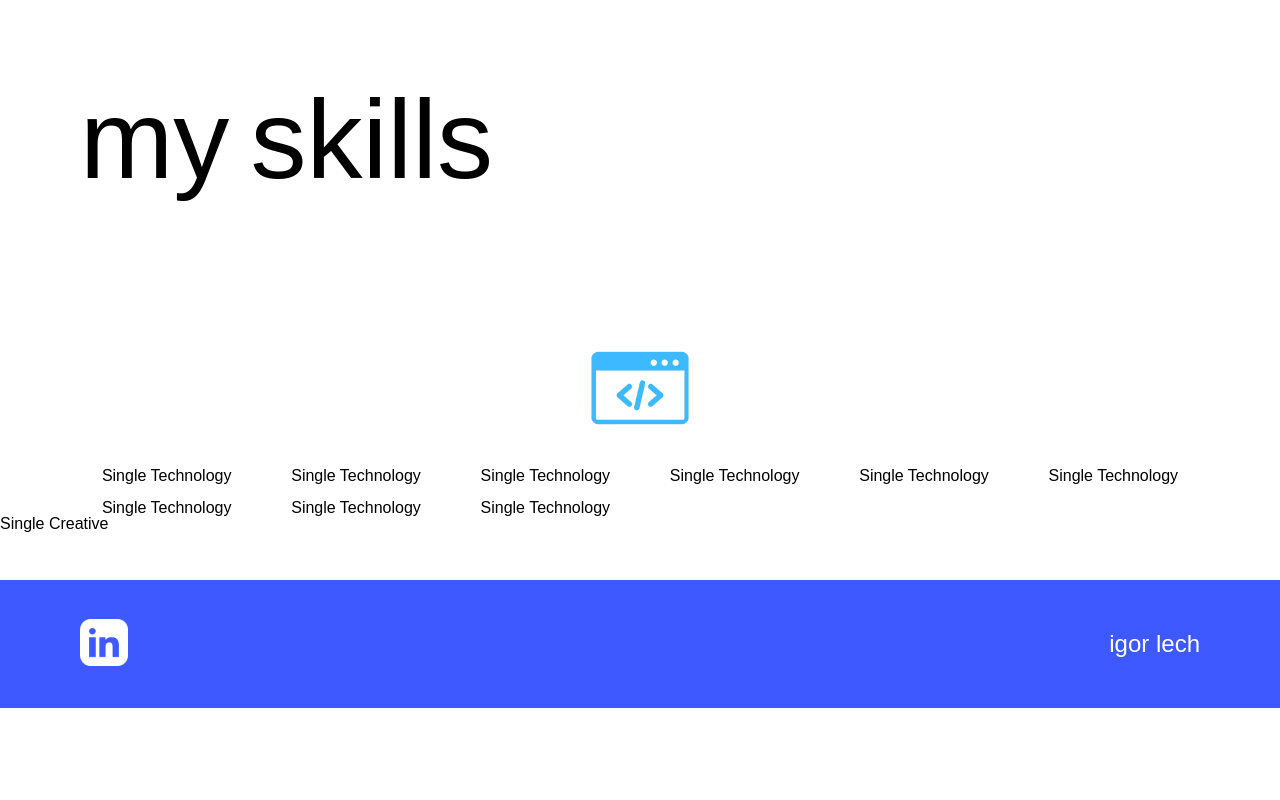
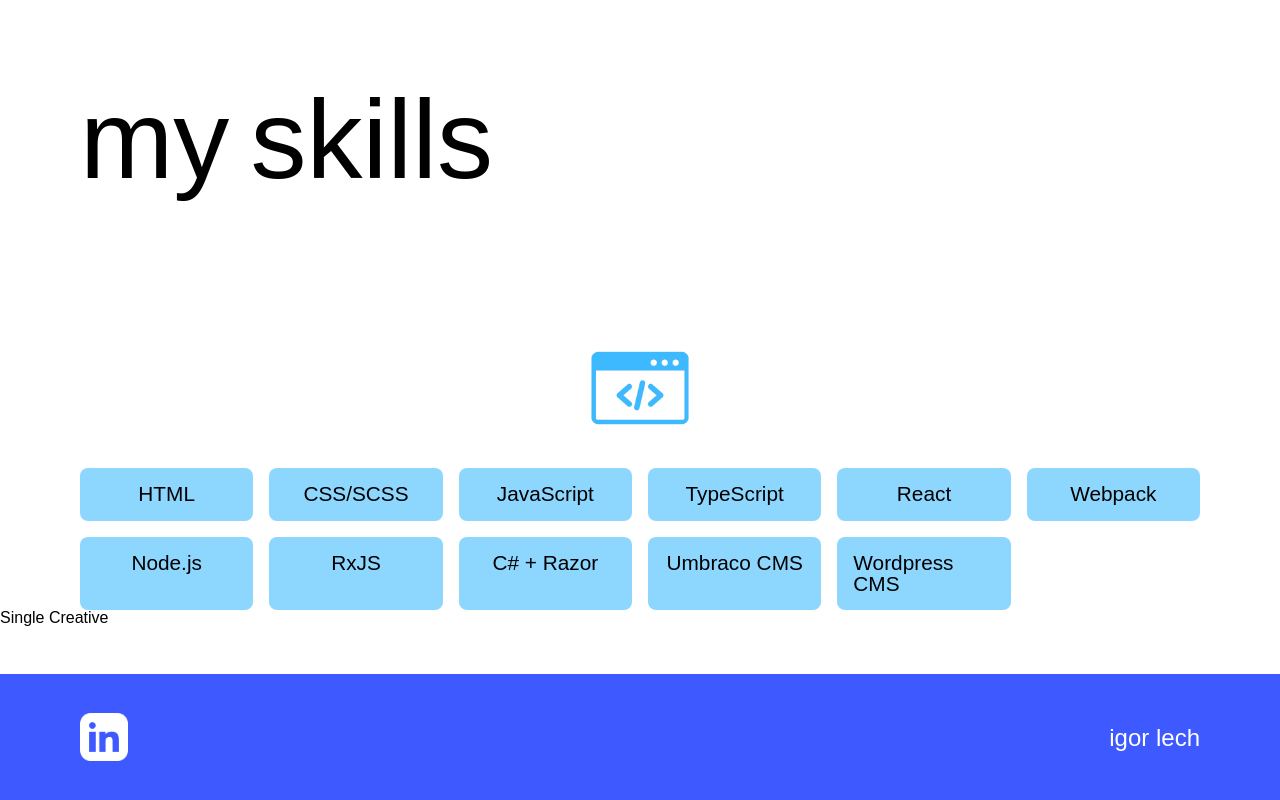
Before and after one commit to igorlech/portfolio-v2, a React (Vite) app: page / in a window 1280 px wide. Shown: the part 828-1628 px from the top of the page. Before the commit the page ends 1536 px from the top, so only its background shows below. Built offline with nearby package versions, Linux system fonts and the light colour scheme; a web font is replaced by a local one.

Commit message:
skills grid updated

```diff
--- a/src/components/Technologies.jsx
+++ b/src/components/Technologies.jsx
@@ -1,15 +1,17 @@
 export default function Technologies() {
   return (
     <div className="skills-technologies">
-      <div className="single-technology">Single Technology</div>
-      <div className="single-technology">Single Technology</div>
-      <div className="single-technology">Single Technology</div>
-      <div className="single-technology">Single Technology</div>
-      <div className="single-technology">Single Technology</div>
-      <div className="single-technology">Single Technology</div>
-      <div className="single-technology">Single Technology</div>
-      <div className="single-technology">Single Technology</div>
-      <div className="single-technology">Single Technology</div>
+      <div className="single-technology">HTML</div>
+      <div className="single-technology">CSS/SCSS</div>
+      <div className="single-technology">JavaScript</div>
+      <div className="single-technology">TypeScript</div>
+      <div className="single-technology">React</div>
+      <div className="single-technology">Webpack</div>
+      <div className="single-technology">Node.js</div>
+      <div className="single-technology">RxJS</div>
+      <div className="single-technology">C# + Razor</div>
+      <div className="single-technology">Umbraco CMS</div>
+      <div className="single-technology">Wordpress CMS</div>
     </div>
   );
 }
--- a/src/styles/skills.scss
+++ b/src/styles/skills.scss
@@ -9,16 +9,13 @@
 }
 
 .skills-technologies {
-  // display: flex;
-  // flex-direction: column;
-  // align-items: center;
-
   display: grid;
   grid-template-columns: repeat(auto-fit, minmax(10em, 1fr));
   grid-gap: 1em;
+  margin: 0 var(--default-spacing);
 
   @media screen and (min-width: 768px) {
-    margin-top: 2em;
+    margin-top: calc(var(--default-spacing) * 2);
     margin: 0 5rem;
   }
 }
@@ -27,7 +24,13 @@
   display: flex;
   flex-direction: column;
   align-items: center;
-  margin-bottom: 2em;
+
+  font-size: 1.3rem;
+
+  margin-bottom: calc(var(--default-spacing) * 2);
+  background-color: var(--additional-color);
+  padding: var(--default-spacing);
+  border-radius: var(--border-radius);
 
   @media screen and (min-width: 768px) {
     margin-bottom: 0;
--- a/src/styles/variables.scss
+++ b/src/styles/variables.scss
@@ -17,4 +17,7 @@
   --medium-spacing: 1.5rem;
   --big-spacing: 2rem;
   --extra-spacing: 3rem;
+
+  // Additional
+  --border-radius: 8px;
 }
```
